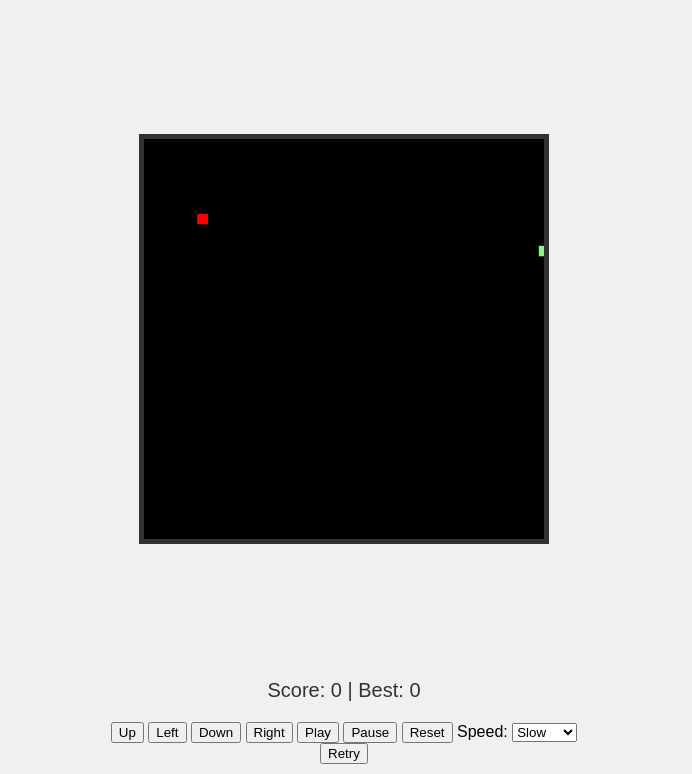
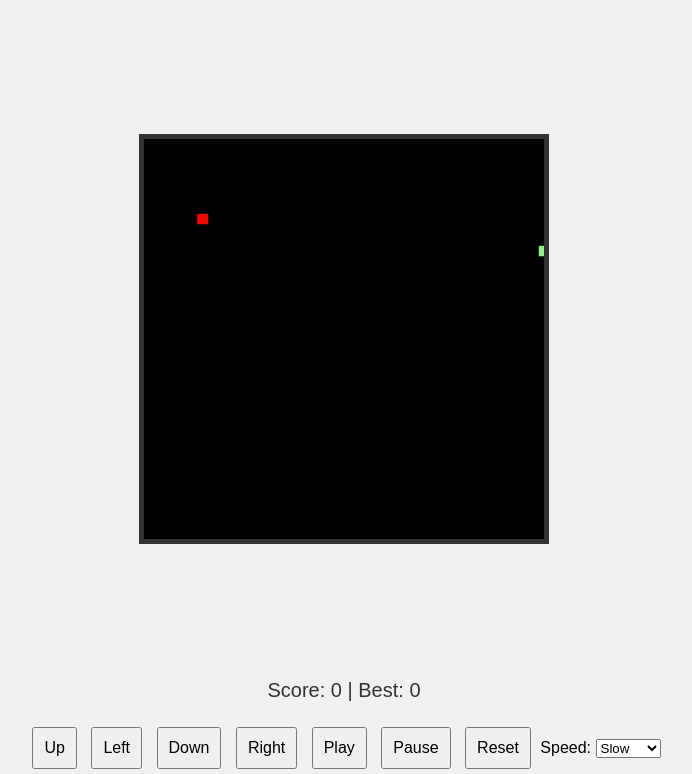
Before and after one commit to Ak-N-G/Snake-game, a plain HTML site: page index.html in a window 1280 px wide. Shown: the part 61-835 px from the top of the page, without its empty margins (296-988 px from the left). Drawn offline with Linux system fonts and the light colour scheme.

Commit message:
style.css

```diff
--- a/style.css
+++ b/style.css
@@ -22,7 +22,7 @@ canvas {
   border: 5px solid #333;
   display: block;
   width: 100%;
-  max-width: 400px; /* Max width for larger screens */
+  max-width: 400px;
   height: auto;
 }
 
@@ -31,3 +31,17 @@ canvas {
   color: #333;
   margin-top: 20px;
 }
+
+.controls {
+  margin-top: 20px;
+}
+
+button {
+  padding: 10px;
+  font-size: 16px;
+  margin: 5px;
+}
+
+.hidden {
+  display: none;
+}
```
